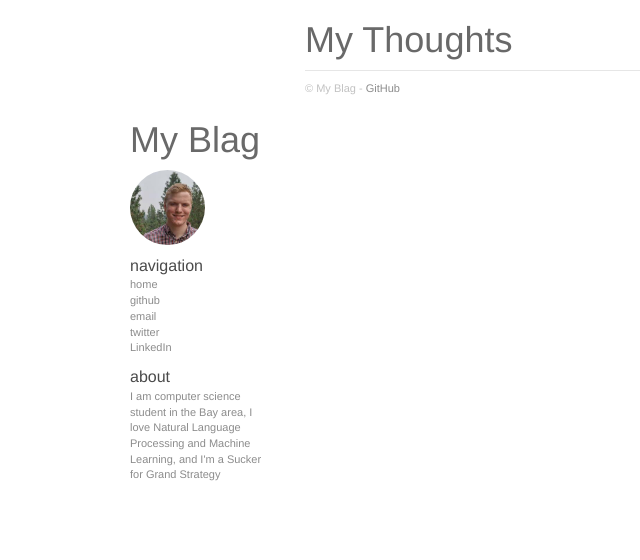
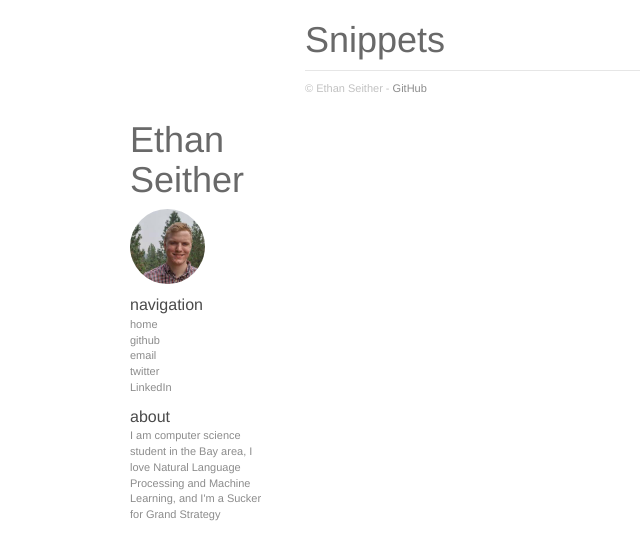
Before and after one commit to eternalnoob/eternalnoob.github.io, a Jekyll site: the page built from index.html, in a window 1280 px wide. Shown: the top 560 px of the page, without its empty margins (175-815 px from the left). Built offline with Jekyll 4.4.1, drawn with Linux system fonts in a browser that asks for light colours; nearby versions of some CDN libraries; Markdown is read by kramdown in place of the engine named in the settings.

Commit message:
change name, listings

```diff
--- a/_config.yml
+++ b/_config.yml
@@ -1,4 +1,4 @@
-name: My Blag
+name: Ethan Seither
 markdown: redcarpet
 highlighter: pygments
 github: https://www.github.com/eternalnoob
--- a/index.html
+++ b/index.html
@@ -3,7 +3,7 @@ layout: default
 ---
 
 <div id="home">
-  <h1>My Thoughts</h1>
+  <h1>Snippets</h1>
   <ul class="posts">
     {% for post in site.posts %}
       <li><span>{{ post.date | date_to_string }}</span> &raquo; <a href="{{ post.url }}">{{ post.title }}</a></li>
```
